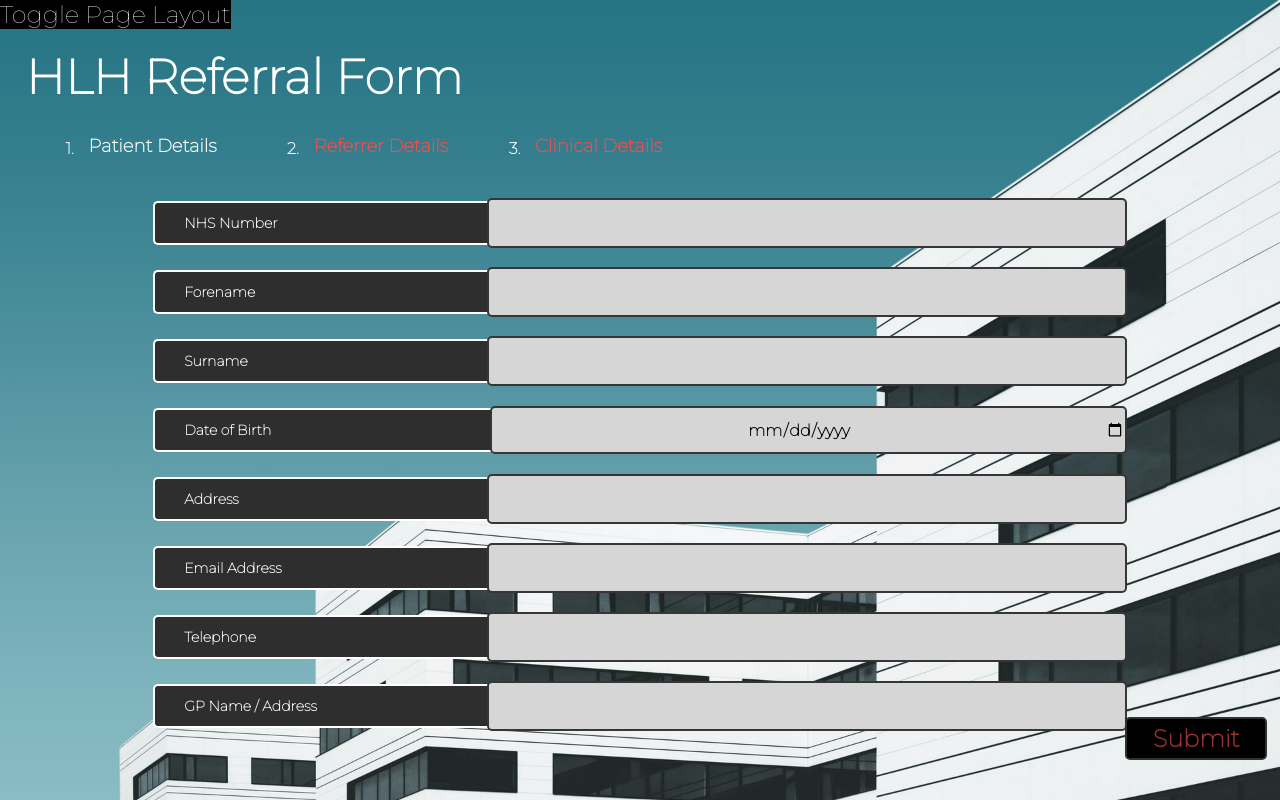
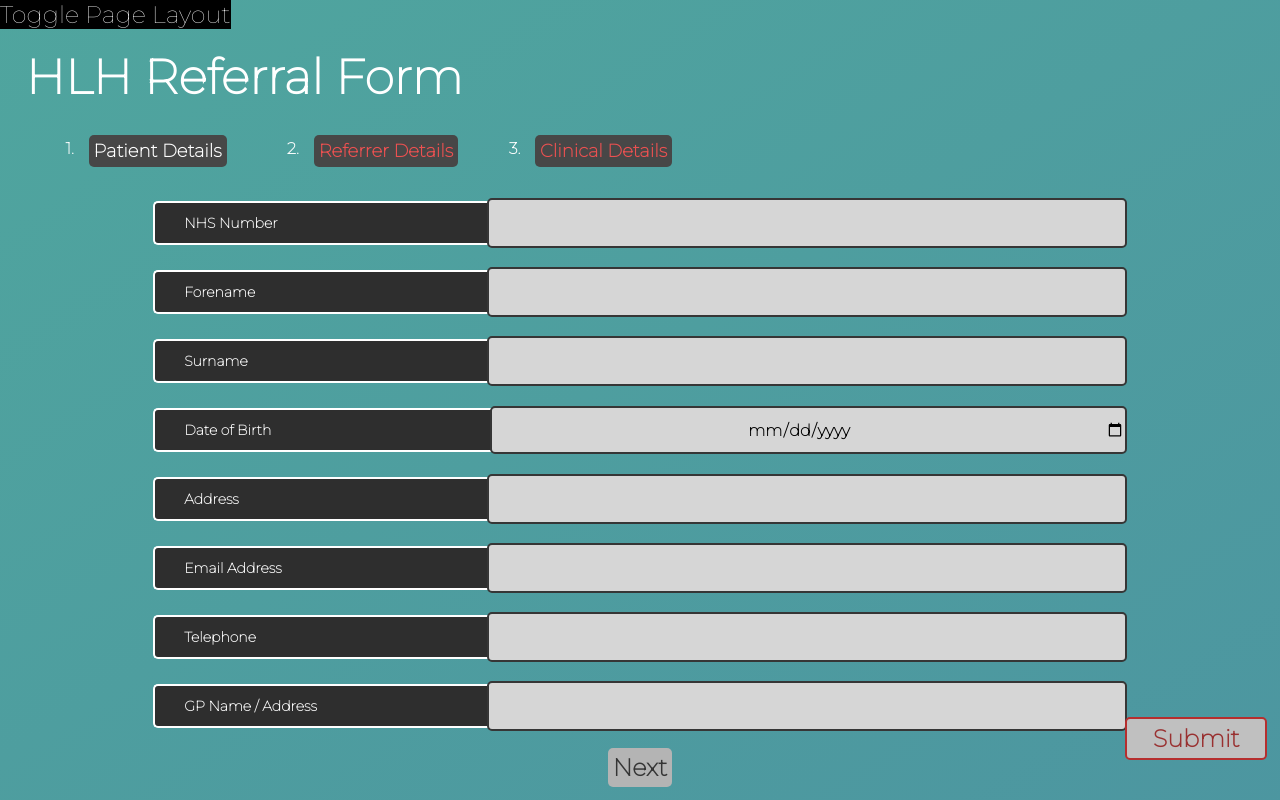
Before and after one commit to ck2e14/HLH-Referral-Form--REACT_SPA--CWK, a React (Create React App) app: page / in a window 1280 px wide. Built offline with nearby package versions, Linux system fonts and the light colour scheme.

Commit message:
Proof of concept done. To give to HLH.

```diff
--- a/src/App.css
+++ b/src/App.css
@@ -1,7 +1,7 @@
-@import url('https://fonts.googleapis.com/css2?family=Montserrat:wght@100&display=swap');
+@import url("https://fonts.googleapis.com/css2?family=Montserrat:wght@100&display=swap");
 
 * {
-  font-family: 'Montserrat', sans-serif;
+   font-family: "Montserrat", sans-serif;
 }
 
 .App {
@@ -12,9 +12,8 @@
 }
 
 .form-component-wrapper {
-  background-image: url(/src/Assets/placeholder_backgroubnd.jpg);
-  background-repeat: no-repeat;
-  background-size: cover;
+   background: rgba(45, 207, 194, 1);
+   background: linear-gradient(to bottom right, rgba(22, 209, 194, 0.459), rgba(30, 170, 189, 0.527));
    position: relative;
    height: 100vh;
    width: 100vw;
--- a/src/Components/Form/Form.css
+++ b/src/Components/Form/Form.css
@@ -30,14 +30,11 @@
    flex-direction: row;
 }
 
-
-
 .tab-title {
    border: 2px solid rgba(0, 0, 0, 0);
    width: 17vw;
    font-size: 2vh;
    color: rgb(236, 81, 81);
-
    padding-bottom: 5px;
    cursor: pointer;
    transition: transform 0.25s;
@@ -49,6 +46,8 @@
 
 .sectionCompleted {
    color: rgb(0, 255, 128) !important;
+   border-color: black !important;
+   background: rgb(51, 51, 51) !important;
 }
 
 .tab-number {
@@ -57,29 +56,27 @@
    color: rgb(255, 255, 255);
    transition: all 0.5s;
    padding: 2%;
-   /* border: 2px solid rgb(172, 172, 172); */
    border-radius: 80px;
    margin-right: 1.5%;
-   /* transform: translateY(-3px); */
 }
 
 .activeTab {
    border-radius: 5px;
-   /* padding: 2%; */
-   /* margin-right: 1.5%; */
    color: white;
-   /* transform: translateY(-55%); */
 }
 
 .tab-value {
    transition: all 0.5s;
    font-weight: bold;
    font-size: 2.25vh;
+   background: rgb(71, 71, 71);
+   padding: 5px;
+   border-radius: 5px
 }
 
 .tab-title:hover > .tab-value {
    transform: translateX(0px);
-   color: white;
+   color: white ;
 }
 
 /*  UNDERLINE/OVERLINE ANIMS BELOW */
@@ -89,7 +86,7 @@
    width: 100%;
    transform: scaleX(0);
    height: 1px;
-   bottom: 0px;
+   bottom: -10px;
    left: 0;
    background-color: white;
    transform-origin: bottom left;
@@ -109,7 +106,7 @@
    width: 100%;
    transform: scaleX(0);
    height: 1px;
-   top: -5px;
+   top: -10px;
    left: 0;
    background-color: white;
 
@@ -192,16 +189,27 @@
    font-weight: bold;
    color: rgb(153, 49, 49);
    border-radius: 5px;
-   border: 2px solid rgb(49, 49, 49);
+   border: 2px solid rgb(182, 46, 46);
    cursor: pointer;
    transition: all 0.25s;
    padding: 5px;
    z-index: 999999;
-   background: rgb(0, 0, 0);
+   background: rgb(192, 192, 192);
 }
 
-.submit-btn:hover {
-   color: rgb(82, 226, 154);
+.next-Btn {
+   font-size: 3vh;
+   background: rgb(180, 180, 180);
+   display: inline;
+   width: fit-content;
+   position: relative;
+   left: 0;
+   padding: 5px;
+   color: rgb(53, 53, 53);
+   font-weight: bold;
+   cursor: pointer;
+   margin: 10px;
+   border-radius: 5px;
 }
 
 @-webkit-keyframes fade-in {
--- a/src/Components/Form/Form.js
+++ b/src/Components/Form/Form.js
@@ -1,21 +1,5 @@
 import React, { useState, useEffect } from "react";
 import "./Form.css";
-// TODO: RUN RegExp validations against the user inputs + don't allow submit without passing
-// TODO: Active tab must be highlighted in some way
-// TODO: *** BETA *** SENDS PLAIN TEXT MAIL - REQUEST API ENDPOINT TO BE SETUP TO HTTP POST THE DATA TO
-//  Can instead somehow a call to an API that triggers a notif mail to the HLH admins. Or they should really just set up their own n
-//  notifs from webhooks
-// function sendMail() {
-//    var link =
-//       "mailto:admin@heartlunghealth.com" +
-//       "?cc=" +
-//       "&subject=" +
-//       escape("This is my subject") +
-//       "&body=" +
-//       `Patient and Referrer Details  %0D%0A *PATIENT* %0D NHS Number: ${nhsNumber} %0D Surname: ${surname} %0D Forename: ${forename} %0D D.o.B.: ${dob} %0D Email: ${email} %0D Address: ${address} %0D Telephone: ${telephone} %0D GP's Details: ${GPDetails} %0D %0D %0D %0D *REFERRER* %0D test %0D test`;
-//    // escape(document.getElementById("test").value);
-//    window.location.href = link;
-// }
 
 const Form = () => {
    // PATIENT DETAILS STATE
@@ -60,7 +44,7 @@ const Form = () => {
       }, 4000);
    }, []);
 
-   // This will send the completed form to the HLH backend, when configured.
+   // Send Form Details (will require endpoint or some other destination)
    const sendDetails = () => {
       if (
          !nhsNumber ||
@@ -93,15 +77,9 @@ const Form = () => {
       EMAIL: ${email},
       TELEPHONE: ${telephone},
       GP DETAILS: ${GPDetails}`);
-
-      // fetch(`https://THIS GOES TO HLH .com`, {
-      //    method: "POST",
-      //    body: JSON.stringify("referralDetailsObject"),
-      // })
-      //    .then(resp => resp.json())
-      //    .then(data => console.log(data));
    };
 
+   // Tab-click handling
    const handleTabClick = tabType => {
       if (tabType === "patient") {
          setRenderPatientForm(true);
@@ -136,11 +114,11 @@ const Form = () => {
       }
    };
 
+   // Add/remove field names to these lists to control which are mandatory fields. Used also for conditional classNames for formatting.
    let patientDetailsComplete =
       nhsNumber && surname && forename && dob && address && email && telephone && GPDetails
          ? "sectionCompleted"
          : "";
-
    let referrerDetailsComplete =
       referrerName &&
       referrerProfession &&
@@ -151,17 +129,15 @@ const Form = () => {
       date
          ? "sectionCompleted"
          : "";
-
    let clinicalDetailsComplete =
       modality && knownAllergies && examinationRequest && otherClinicalDetails ? "sectionCompleted" : "";
-
    let allDetailsComplete =
       patientDetailsComplete && referrerDetailsComplete && clinicalDetailsComplete ? "sectionCompleted" : "";
-
    let patientTabHighlight = renderPatientForm ? "activeTab" : "";
    let referrerTabHighlight = renderReferrerForm ? "activeTab" : "";
    let clinicalTabHighlight = renderClinicalDetailsForm ? "activeTab" : "";
 
+   // JSX Form
    return (
       <div className='form'>
          <div className='tab-selector'>
@@ -276,6 +252,10 @@ const Form = () => {
                         className='form-details-input'
                      />
                   </div>
+
+                  <div className='next-Btn btn' onClick={() => handleTabClick("referrer")}>
+                     Next
+                  </div>
                </div>
             )}
 
@@ -351,6 +331,12 @@ const Form = () => {
                         className='form-details-input'
                      />
                   </div>
+                  <div className='next-Btn btn' onClick={() => handleTabClick("patient")}>
+                     Back
+                  </div>
+                  <div className='next-Btn btn' onClick={() => handleTabClick("clinical")}>
+                     Next
+                  </div>
                </div>
             )}
 
@@ -396,6 +382,9 @@ const Form = () => {
                         className='form-details-input'
                      />
                   </div>
+                  <div className='next-Btn btn' onClick={() => handleTabClick("referrer")}>
+                     Back
+                  </div>
                </div>
             )}
          </div>
--- a/src/Components/Form2/Form2.css
+++ b/src/Components/Form2/Form2.css
@@ -86,25 +86,21 @@
    background: white;
 }
 
-.submit-btn {
+.submit-btnv2 {
    position: fixed;
    bottom: 5%;
    right: 1%;
    font-size: 3vh;
    width: 10vw;
    font-weight: bold;
-   color: rgb(153, 49, 49);
    border-radius: 5px;
    border: 2px solid rgb(49, 49, 49);
    cursor: pointer;
    transition: all 0.25s;
    padding: 5px;
    z-index: 999999;
-   background: rgb(0, 0, 0);
-}
-
-.submit-btn:hover {
-   color: rgb(82, 226, 154);
+   background: rgb(180, 180, 180);
+   color: rgb(53, 53, 53);
 }
 
 @-webkit-keyframes fade-in {
--- a/src/Components/Form2/Form2.js
+++ b/src/Components/Form2/Form2.js
@@ -1,7 +1,6 @@
 import React, { useState, useEffect } from "react";
 import "./Form2.css";
 // TODO: RUN RegExp validations against the user inputs + don't allow submit without passing
-// TODO: Active tab must be highlighted in some way
 // TODO: *** BETA *** SENDS PLAIN TEXT MAIL - REQUEST API ENDPOINT TO BE SETUP TO HTTP POST THE DATA TO
 //  Can instead somehow a call to an API that triggers a notif mail to the HLH admins. Or they should really just set up their own n
 //  notifs from webhooks
@@ -156,11 +155,7 @@ const Form2 = () => {
       modality && knownAllergies && examinationRequest && otherClinicalDetails ? "sectionCompleted" : "";
 
    let allDetailsComplete =
-      patientDetailsComplete && referrerDetailsComplete && clinicalDetailsComplete ? "sectionCompleted" : "";
-
-   let patientTabHighlight = renderPatientForm ? "activeTab" : "";
-   let referrerTabHighlight = renderReferrerForm ? "activeTab" : "";
-   let clinicalTabHighlight = renderClinicalDetailsForm ? "activeTab" : "";
+      patientDetailsComplete && referrerDetailsComplete && clinicalDetailsComplete ? "allSectionsCompleted" : "";
 
    return (
       <div className='formv2'>
@@ -370,7 +365,7 @@ const Form2 = () => {
 
          </div>
 
-         <div className={`submit-btn ${allDetailsComplete}`} onClick={() => sendDetails()}>
+         <div className={`submit-btnv2 ${allDetailsComplete}`} onClick={() => sendDetails()}>
             Submit
          </div>
       </div>
```
Lines whose indentation alone changed are shown as unchanged.
